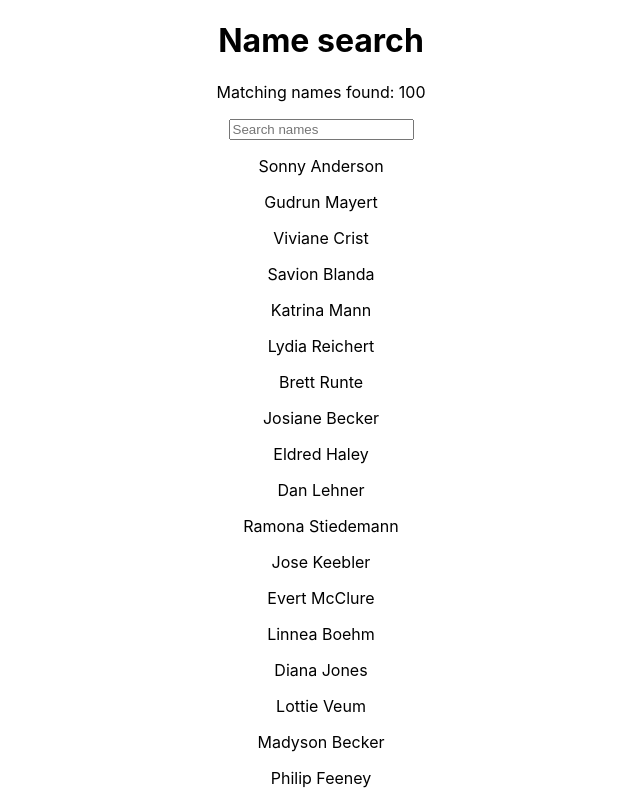
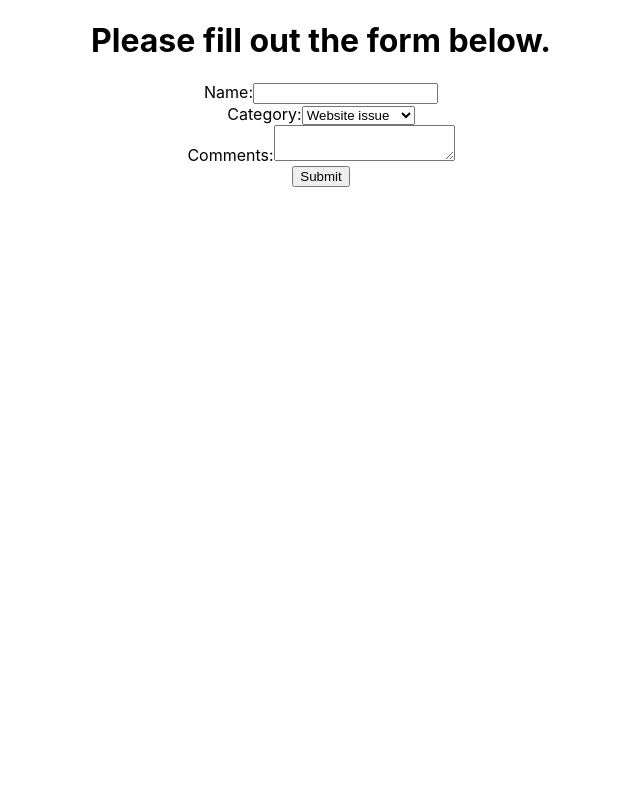
Before and after one commit to vkleer/react-app, a React (Create React App) app in the folder my-app/: page / in a window 1280 px wide. Shown: the top 800 px of the page, without its empty margins (319-959 px from the left). Built offline with nearby package versions, Linux system fonts and the light colour scheme.

Commit message:
Create ControlledFormHooks component to create a functional form component using hooks

```diff
--- a/my-app/src/App.js
+++ b/my-app/src/App.js
@@ -17,6 +17,8 @@
 import ControlledForm from './components/ControlledForm';
 import UncontrolledForm from './components/UncontrolledForm';
 import SearchBar from './components/SearchBar';
+import HooksCounter from './components/HooksCounter';
+import ControlledFormHooks from './components/ControlledFormHooks';
 
 function App() {
   return (
@@ -37,7 +39,9 @@
       {/* <LifeCyclesCWU /> */}
       {/* <ControlledForm /> */}
       {/* <UncontrolledForm /> */}
-      <SearchBar />
+      {/* <SearchBar /> */}
+      {/* <HooksCounter /> */}
+      <ControlledFormHooks />
     </div>
   );
 }
--- /dev/null
+++ b/my-app/src/components/ControlledFormHooks.js
@@ -0,0 +1,55 @@
+import React, {useState} from 'react'
+
+function ControlledFormHooks() {
+    const [name, setName] = useState('');
+    const [category, setCategory] = useState('website');
+    const [comments, setComments] = useState('');
+    const handleSubmit = (e) => {
+        e.preventDefault();
+        console.log(name, category, comments);
+    }
+    return (
+        <div>
+            <h1>Please fill out the form below.</h1>
+            <form onSubmit={handleSubmit}>
+                <div>
+                    <label htmlFor='name'>Name:</label>
+                <input
+                    value={name}
+                    onChange={
+                        (e) => setName(e.target.value)
+                    }
+                    id='name' name='name' type='text'
+                />
+                </div>
+                <div>
+                    <label htmlFor='category'>Category:</label>
+                <select
+                    value={category}
+                    onChange={
+                        (e) => setCategory(e.target.value)
+                    }
+                    id='category' name='category'
+                >
+                    <option value='website'>Website issue</option>
+                    <option value='order'>Order issue</option>
+                    <option value='general'>General inquiry</option>
+                </select>
+                </div>
+                <div>
+                    <label htmlFor='comments'>Comments:</label>
+                    <textarea
+                        value={comments}
+                        onChange={
+                            (e) => setComments(e.target.value)
+                        }
+                        id='comments' name='comments'
+                    />
+                </div>
+                <input type='submit' value='Submit' />
+            </form>
+        </div>
+    )
+}
+
+export default ControlledFormHooks
--- /dev/null
+++ b/my-app/src/components/HooksCounter.js
@@ -0,0 +1,20 @@
+import React, { useState } from "react";
+
+export default function HooksCounter(props) {
+    const [count, setCount] = useState(0);
+
+    return (
+        <div className="greeting">
+            <h1>
+                Hello {props.name}!
+                I'm a functional component with hooks!
+            </h1>
+            <h2>You clicked {count} times</h2>
+            <button onClick={
+                () => setCount(count => count + 1)
+            }>
+                Increment Counter
+            </button>
+        </div>
+    );
+}
--- a/my-app/src/components/SearchBar.js
+++ b/my-app/src/components/SearchBar.js
@@ -13,7 +13,7 @@
 
     handleChange = (event) => {
         let inputText = event.target.value.toLowerCase();
-        let filteredNames = importedNames.filter(name => {
+        const filteredNames = importedNames.filter(name => {
             return name.toLowerCase().includes(inputText);
         })
         this.setState({
```
